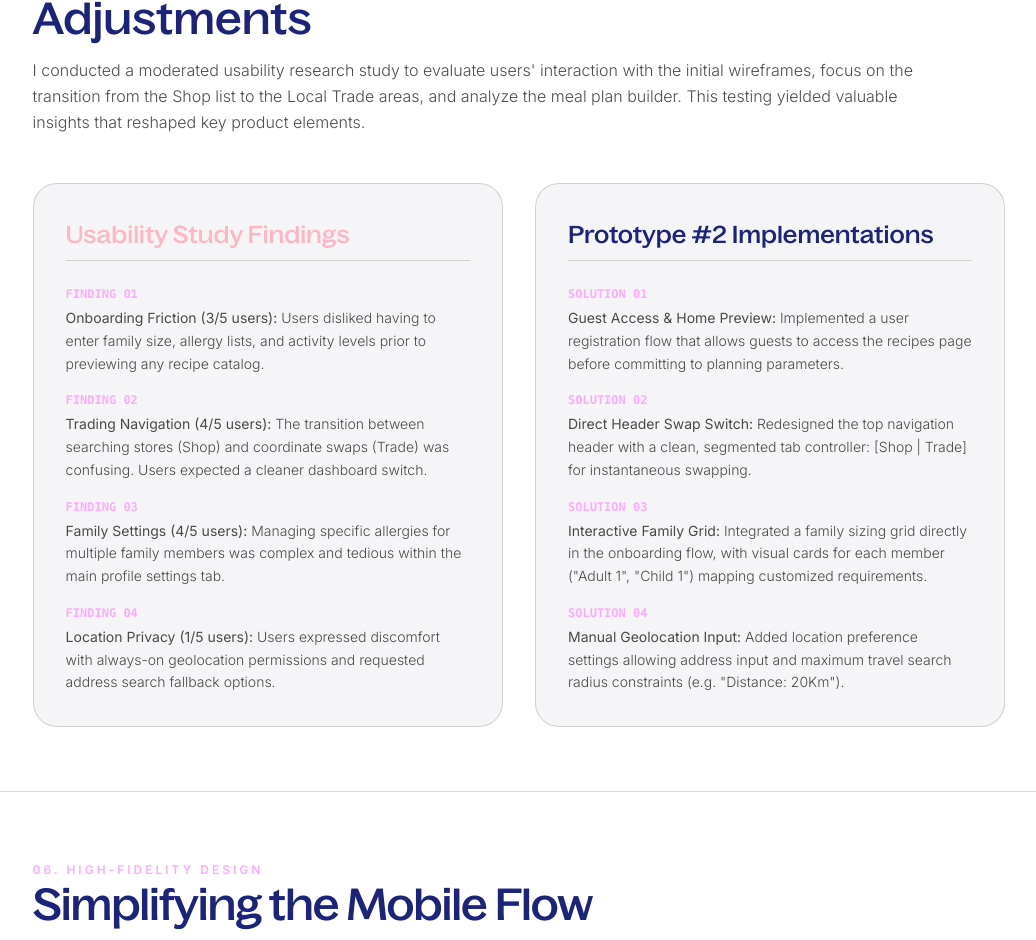
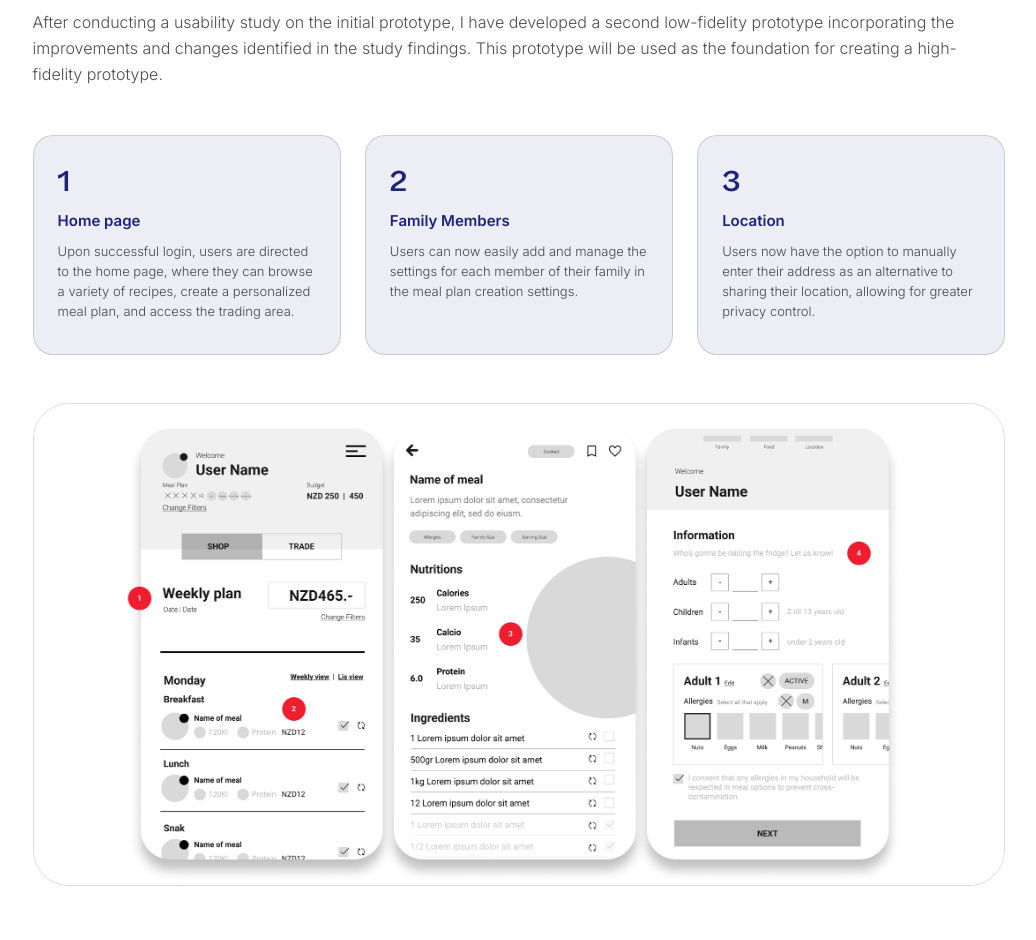
Before and after one commit to FlorenciaRequejo/flor-portfolio, a Next.js app: page /ux-design in a window 1280 px wide. Shown: the part 5188-6128 px from the top of the page, without its empty margins (121-1157 px from the left). Built offline with nearby package versions, Linux system fonts and the light colour scheme.

Commit message:
Configure Low-fi Prototype #2 section with 3 columns and update High-Fidelity header to 07

```diff
--- a/app/ux-design/page.tsx
+++ b/app/ux-design/page.tsx
@@ -573,6 +573,77 @@ export default function UXDesignPage() {
         </div>
       </motion.section>
 
+      {/* LOW-FI PROTOTYPE #2 */}
+      <motion.section
+        initial="hidden"
+        whileInView="visible"
+        viewport={{ once: true, margin: "-100px" }}
+        variants={fadeInVariants}
+        className="w-full py-16 border-t border-[var(--cs-border)]"
+      >
+        <div className="mx-auto w-full px-4 md:px-0 max-w-full md:max-w-[min(76vw,1260px)] space-y-12">
+          {/* Header */}
+          <div className="grid grid-cols-1 lg:grid-cols-12 gap-8 lg:gap-12 text-left items-start">
+            <div className="lg:col-span-12 flex flex-col gap-2">
+              <span className="font-sans text-[11px] md:text-[12px] font-semibold uppercase tracking-[3px] text-[var(--cs-highlight)]">
+                06. Low-fi Prototype #2
+              </span>
+              <h2 className="font-serif text-[32px] md:text-[44px] text-[var(--cs-primary)] leading-[1.1] font-normal tracking-tight mb-4">
+                Low-fi Prototype #2
+              </h2>
+              <p className="font-sans text-[15px] md:text-[16px] leading-[26px] text-[var(--cs-muted)] font-light">
+                After conducting a usability study on the initial prototype, I have developed a second low-fidelity prototype incorporating the improvements and changes identified in the study findings. This prototype will be used as the foundation for creating a high-fidelity prototype.
+              </p>
+            </div>
+          </div>
+
+          {/* 3 Columns Grid */}
+          <div className="grid grid-cols-1 md:grid-cols-3 gap-6 text-left">
+            {[
+              {
+                num: "1",
+                title: "Home page",
+                text: "Upon successful login, users are directed to the home page, where they can browse a variety of recipes, create a personalized meal plan, and access the trading area."
+              },
+              {
+                num: "2",
+                title: "Family Members",
+                text: "Users can now easily add and manage the settings for each member of their family in the meal plan creation settings."
+              },
+              {
+                num: "3",
+                title: "Location",
+                text: "Users now have the option to manually enter their address as an alternative to sharing their location, allowing for greater privacy control."
+              }
+            ].map((col) => (
+              <div
+                key={col.num}
+                className="p-6 rounded-[20px] bg-[var(--cs-accent-bg)] border border-[var(--cs-border)] flex flex-col justify-between min-h-[220px]"
+              >
+                <div>
+                  <span className="text-[28px] font-serif text-[var(--cs-primary)] block mb-2">{col.num}</span>
+                  <h4 className="font-sans text-[15px] font-semibold text-[var(--cs-primary)] mb-2">{col.title}</h4>
+                  <p className="font-sans text-[13px] leading-[20px] text-[var(--cs-muted)] font-light">{col.text}</p>
+                </div>
+              </div>
+            ))}
+          </div>
+
+          {/* Featured Low-fi Image */}
+          <div className="mt-8">
+            <Image
+              src="/bite-ideation.webp"
+              alt="Bite App Low-fidelity Prototype Showcase"
+              width={0}
+              height={0}
+              sizes="100vw"
+              className="w-full h-auto rounded-[24px] md:rounded-[36px] border border-[var(--cs-border)]"
+              style={{ width: '100%', height: 'auto' }}
+            />
+          </div>
+        </div>
+      </motion.section>
+
       {/* ITERATIVE STUDY & LOW-FI PROTOTYPES */}
       <motion.section
         initial="hidden"
@@ -676,7 +747,7 @@ export default function UXDesignPage() {
         <div className="mx-auto w-full px-4 md:px-0 max-w-full md:max-w-[min(76vw,1260px)] space-y-10">
           <div className="text-left space-y-2">
             <span className="font-sans text-[11px] md:text-[12px] font-semibold uppercase tracking-[3px] text-[var(--cs-highlight)]">
-              06. High-Fidelity Design
+              07. High-Fidelity Design
             </span>
             <h2 className="font-serif text-[32px] md:text-[44px] text-[var(--cs-primary)] leading-[1.1] font-normal tracking-tight">
               Simplifying the Mobile Flow
```
